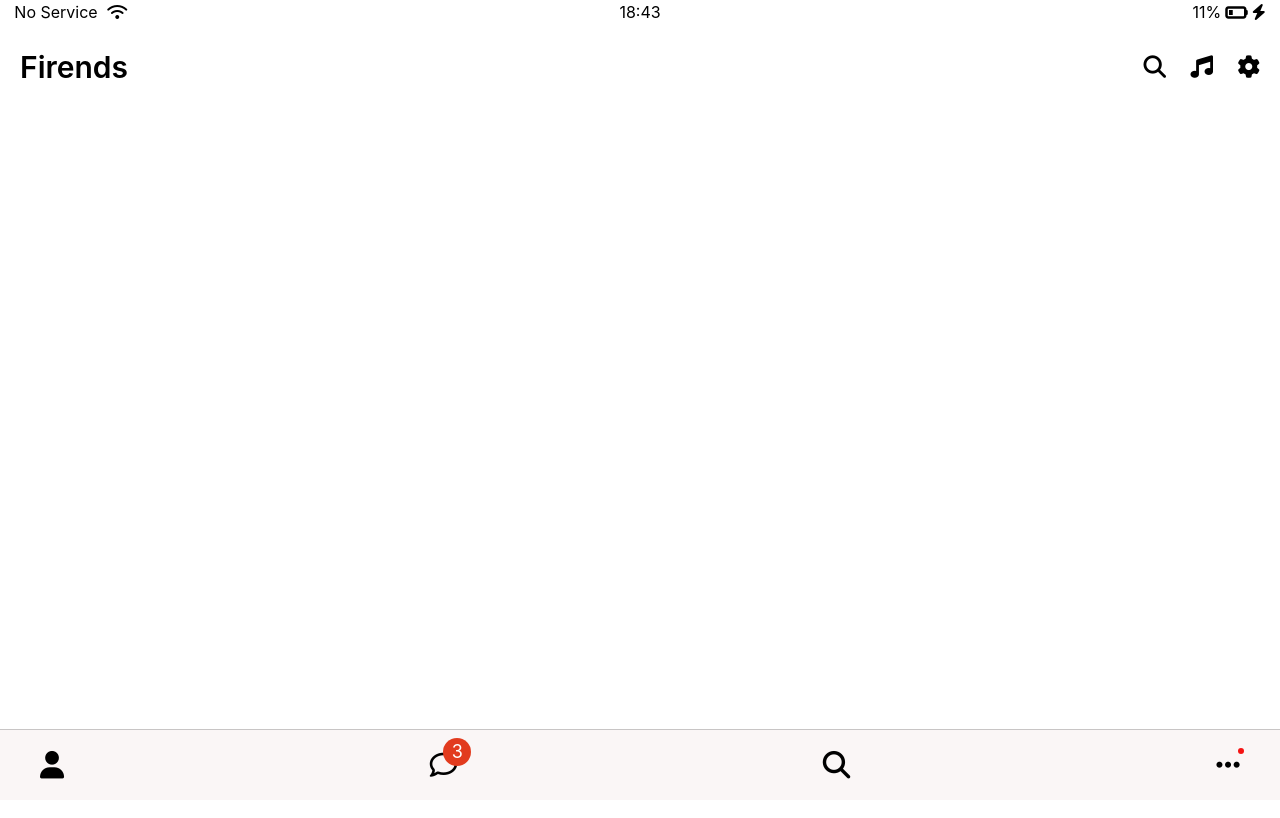
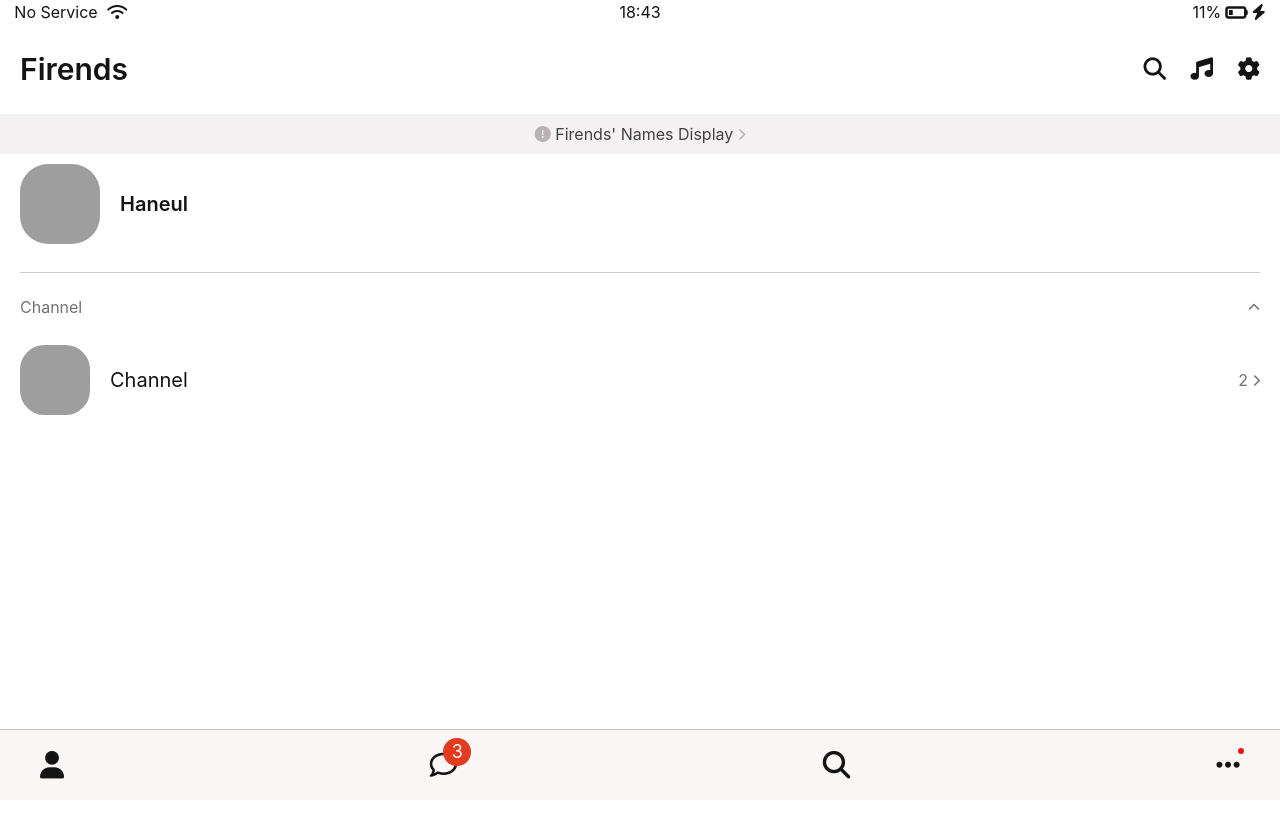
Before and after one commit to Haneuri/kakao-talk-clone, a plain HTML site: page friends.html in a window 1280 px wide. Shown: the top 818 px of the page. Drawn offline with Linux system fonts and the light colour scheme; grey boxes are pictures that could not be loaded.

Commit message:
Friends Screen

```diff
--- a/css/components/screen-header.css
+++ b/css/components/screen-header.css
@@ -2,8 +2,7 @@
   display: flex;
   justify-content: space-between;
   align-items: center;
-  padding: 0px 20px;
-  margin-top: 28px;
+  padding: 30px 20px;
 }
 
 .screen-header__title {
--- /dev/null
+++ b/css/components/user-components.css
@@ -0,0 +1,44 @@
+.user-components,
+.user-components__column:first-child {
+  display: flex;
+  align-items: center;
+  justify-content: space-between;
+}
+
+.user-components__avatar {
+  height: 70px;
+  width: 70px;
+  border-radius: 35%;
+  margin-right: 20px;
+}
+
+.user-components__avatar--xl {
+  width: 80px;
+  height: 80px;
+}
+
+.user-components__avatar--sm {
+  width: 70px;
+  height: 70px;
+}
+
+.user-components__title {
+  font-size: 20px;
+}
+
+.user-components__subtitle {
+  margin-top: 6px;
+  opacity: 0.6;
+}
+
+.user-components__column:last-child {
+  opacity: 0.6;
+}
+
+.user-components__title {
+  font-weight: 600;
+}
+
+.user-components__title--not-bold {
+  font-weight: 400;
+}
--- /dev/null
+++ b/css/screens/firends.css
@@ -0,0 +1,39 @@
+.friends-display {
+  text-align: center;
+  background-color: rgb(241, 238, 238);
+  padding: 12px 0px;
+  opacity: 0.8;
+  transition: all 0.3s ease-in-out;
+}
+
+.friends-display i {
+  transition: all 0.3s ease-in-out;
+  color: rgb(167, 159, 159);
+}
+
+.friends-display:hover {
+  background-color: var(--yellow);
+}
+
+.friends-display:hover i {
+  color: black;
+}
+
+.firends-screen {
+  padding: 0px 20px;
+  margin-top: 10px;
+}
+
+.firends-screen__channel {
+  margin-top: 28px;
+  padding-top: 26px;
+  border-top: 1px solid rgb(207, 202, 202);
+}
+
+.firends-screen__channel-header {
+  margin-bottom: 30px;
+  display: flex;
+  align-items: center;
+  justify-content: space-between;
+  opacity: 0.6;
+}
--- a/css/style.css
+++ b/css/style.css
@@ -5,21 +5,27 @@
 @import "components/status-bar.css";
 @import "components/nav-bar.css";
 @import "components/screen-header.css";
+@import "components/user-components.css";
 
 /* Screen */
 @import "screens/login.css";
+@import "screens/firends.css";
 
 * {
   box-sizing: border-box;
 }
 
 body {
+  color: rgb(20, 20, 20);
   height: 1000vh;
+  padding-top: 114px;
   font-family: -apple-system, BlinkMacSystemFont, "Segoe UI", Roboto, Oxygen,
     Ubuntu, Cantarell, "Open Sans", "Helvetica Neue", sans-serif;
 }
 
 .top-fixed {
+  z-index: 1;
+  background-color: white;
   position: fixed;
   width: 100%;
   top: 0;
--- a/friends.html
+++ b/friends.html
@@ -31,6 +31,51 @@
         </div>
       </header>
     </div>
+    <div class="friends-display">
+      <a href="#">
+        <i class="fas fa-exclamation-circle"></i>
+        Firends' Names Display
+        <i class="fas fa-chevron-right fa-xs"></i>
+      </a>
+    </div>
+    <main class="firends-screen">
+      <div class="user-components">
+        <div class="user-components__column">
+          <img
+          src="https://pbs.twimg.com/profile_images/1071019720642576384/tXxHDg4H_400x400.jpg"
+          / class="user-components__avatar user-components__avatar--xl">
+          <div class="user-components__text">
+            <h4 class="user-components__title">Haneul</h4>
+            <!-- <h6 class="user-components__subtitle">Whatever subtitle</h6> -->
+          </div>
+        </div>
+        <div class="user-components__column"></div>
+      </div>
+      <div class="firends-screen__channel">
+        <div class="firends-screen__channel-header">
+          <span>Channel</span>
+          <i class="fas fa-chevron-up fa-xs"></i>
+        </div>
+        <div class="user-components">
+          <div class="user-components__column">
+            <img
+            src="https://pbs.twimg.com/profile_images/1071019720642576384/tXxHDg4H_400x400.jpg"
+            / class="user-components__avatar user-components__avatar--sm">
+            <div class="user-components__text">
+              <h4
+                class="user-components__title user-components__title--not-bold"
+              >
+                Channel
+              </h4>
+            </div>
+          </div>
+          <div class="user-components__column">
+            <span>2</span>
+            <i class="fas fa-chevron-right fa-xs"></i>
+          </div>
+        </div>
+      </div>
+    </main>
     <nav class="nav">
       <ul class="nav__list">
         <li class="nav__btn">
```
